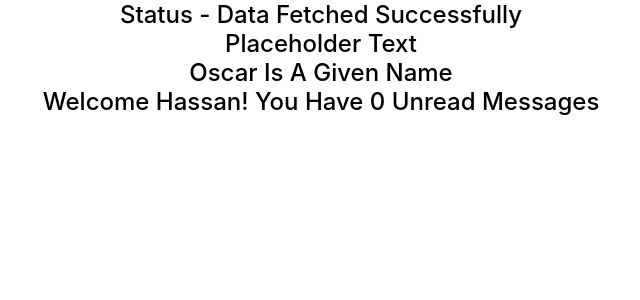
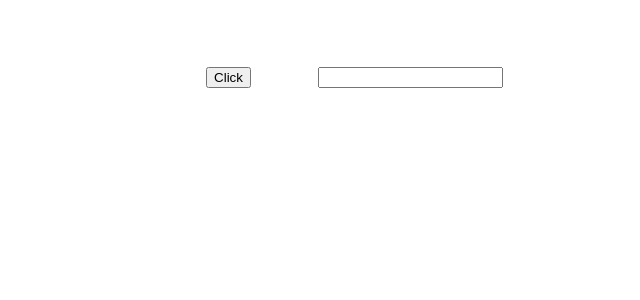
Before and after one commit to BulegaHassan/react-ts-basics, a React (Create React App) app: page / in a window 1280 px wide. Shown: the top 300 px of the page, without its empty margins (319-959 px from the left). Built offline with nearby package versions, Linux system fonts and the light colour scheme.

Commit message:
use events with props

```diff
--- a/src/App.css
+++ b/src/App.css
@@ -4,3 +4,6 @@
   text-transform: capitalize;
   font-weight: 500;
 }
+button {
+  margin: 5em ;
+}
--- a/src/App.tsx
+++ b/src/App.tsx
@@ -1,18 +1,16 @@
 import "./App.css";
-import Status from "./components/Status";
-import Heading from "./components/Heading";
-import Oscar from "./components/Oscar";
-import Greet from "./components/Greet";
+import Button from "./components/Button";
+import Input from "./components/Input";
 function App() {
-
   return (
     <div>
-      <Status status='success' />
-      <Heading> Placeholder text</Heading>
-      <Oscar>
-        <Heading> Oscar is a given name </Heading>
-      </Oscar>
-      <Greet name="hassan"  isLoggedIn={!false}/>
+      <Button
+        handleClick={(event,id) => {
+          console.log("Button clicked", event,id);
+        }}
+      />
+      <Input value="" handleChange={(event)=> console.log('some change',event.target)
+      }/>
     </div>
   );
 }
--- /dev/null
+++ b/src/components/Button.tsx
@@ -0,0 +1,10 @@
+type ButtonProps = {
+  handleClick: (event: React.MouseEvent<HTMLButtonElement>, id: number) => void;
+};
+
+const Button = (props: ButtonProps) => {
+  return (
+    <button onClick={(event) => props.handleClick(event, 1)}>Click</button>
+  );
+};
+export default Button;
--- /dev/null
+++ b/src/components/Input.tsx
@@ -0,0 +1,11 @@
+type InputProps = {
+value: string
+handleChange: (event:React.ChangeEvent<HTMLInputElement> ) => void
+}
+
+const Input = (props:InputProps) => {
+  return (
+   <input type='text' value={props.value} onChange={props.handleChange}/>
+  )
+}
+export default Input
```
